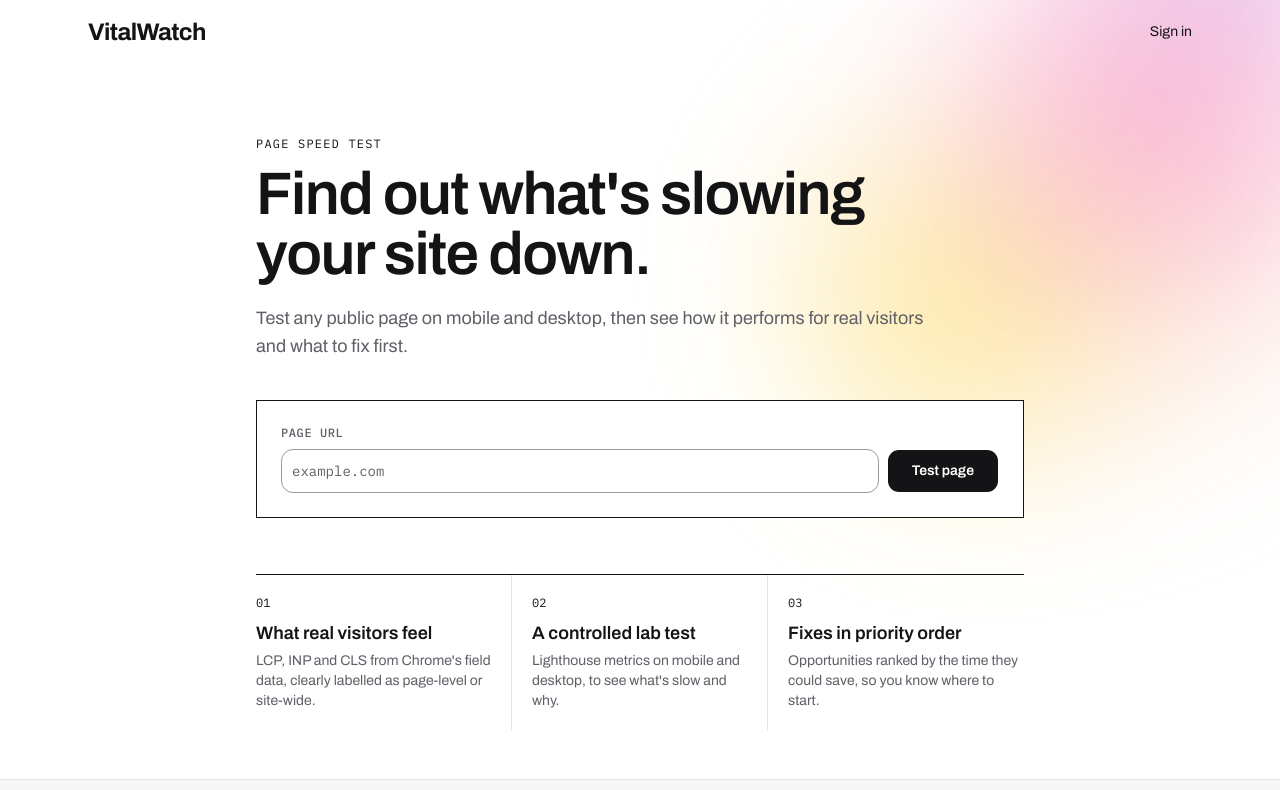
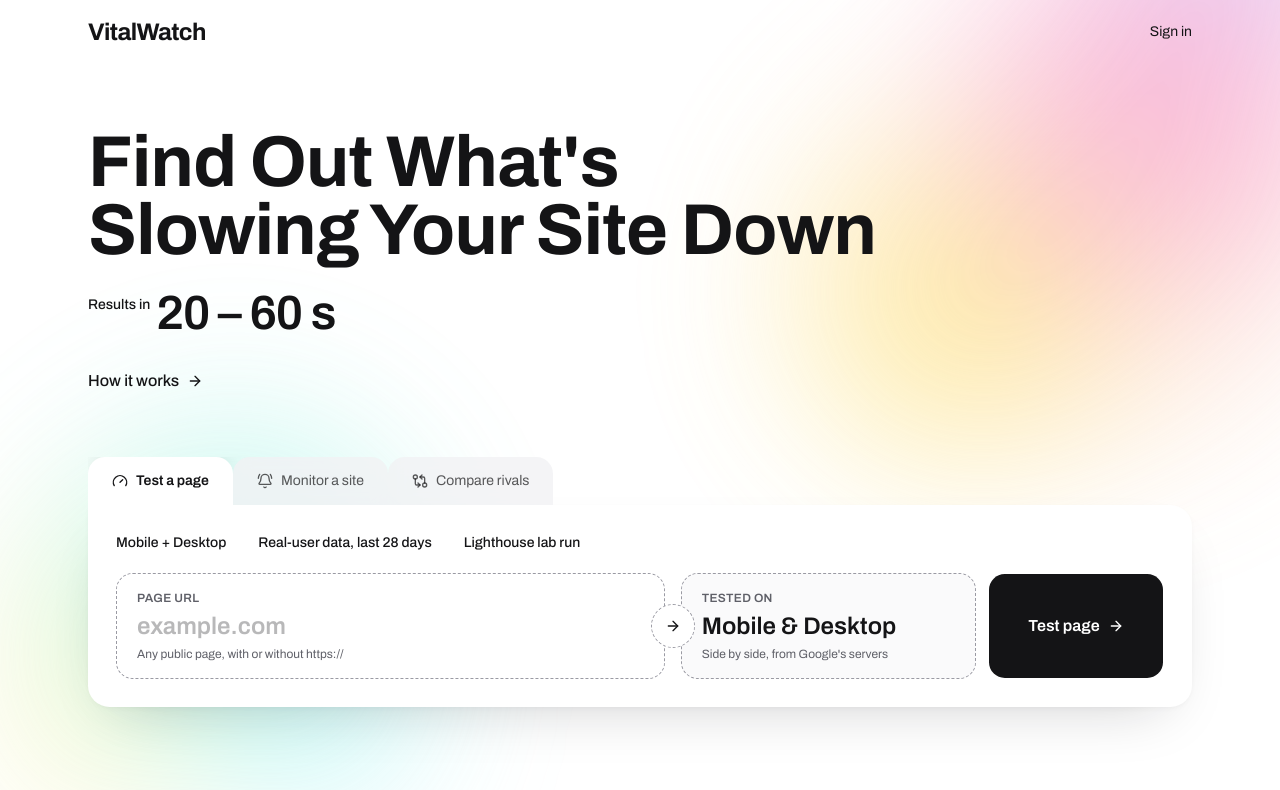
Before and after one commit to sirine2907/vitalwatch, a Next.js app: page / in a window 1280 px wide. Shown: the top 790 px of the page. Built offline with nearby package versions, Linux system fonts and the light colour scheme; no server answers.

Commit message:
Redesign the home page around a ticket-style test form
Big headline and timing figure, mode tabs on a white panel, and dashed fields for the URL and what gets tested.

```diff
--- a/src/app/(marketing)/page.tsx
+++ b/src/app/(marketing)/page.tsx
@@ -1,3 +1,6 @@
+import Link from "next/link";
+import { ArrowRight, BellRing, Gauge, GitCompareArrows } from "lucide-react";
+import { Aura } from "@/components/aura";
 import { UrlForm } from "@/components/url-form";
 
 const FEATURES = [
@@ -15,33 +18,81 @@ const FEATURES = [
   },
 ];
 
+const MODES = [
+  { label: "Test a page", icon: Gauge, href: null },
+  { label: "Monitor a site", icon: BellRing, href: "/projects" },
+  { label: "Compare rivals", icon: GitCompareArrows, href: "/projects" },
+];
+
+const MODE_TAB = "flex h-12 items-center gap-2 rounded-t-xl px-4 text-sm whitespace-nowrap sm:px-6";
+
 export default function HomePage() {
   return (
-    <div className="mx-auto max-w-3xl sm:pt-6">
-      <p className="font-mono text-xs tracking-widest text-mark uppercase">Page speed test</p>
-      <h1 className="mt-3 text-4xl font-semibold tracking-tight text-balance sm:text-6xl">
-        Find out what&apos;s slowing your site down.
+    <div className="relative">
+      <Aura blend="cool" className="top-56 -left-40 size-[480px] opacity-70 sm:size-[560px]" />
+
+      <section className="max-w-4xl sm:pt-4">
+        <h1 className="text-5xl leading-[0.95] font-bold text-balance sm:text-7xl">
+          Find Out What&apos;s Slowing Your Site Down
         </h1>
-      <p className="mt-5 max-w-2xl text-lg text-muted-foreground">
+        <p className="mt-6 flex items-start gap-1.5">
+          <span className="mt-1.5 text-sm font-medium">Results in</span>
+          <span className="text-5xl font-semibold tracking-tight tabular-nums">20 – 60 s</span>
+        </p>
+        <a href="#how-it-works" className="mt-8 inline-flex items-center gap-2 font-medium hover:underline">
+          How it works
+          <ArrowRight className="size-4" aria-hidden />
+        </a>
+      </section>
+
+      <section aria-label="Test a page" className="mt-12 sm:mt-16">
+        <nav aria-label="What you can do" className="flex overflow-x-auto">
+          {MODES.map(({ label, icon: Icon, href }) =>
+            href ? (
+              <Link
+                key={label}
+                href={href}
+                className={`${MODE_TAB} bg-muted/80 text-foreground/70 backdrop-blur-sm hover:text-foreground`}
+              >
+                <Icon className="size-4" aria-hidden />
+                {label}
+              </Link>
+            ) : (
+              <span key={label} aria-current="page" className={`${MODE_TAB} bg-card font-semibold shadow-[0_-10px_24px_-14px_rgb(20_20_22/0.25)]`}>
+                <Icon className="size-4" aria-hidden />
+                {label}
+              </span>
+            ),
+          )}
+        </nav>
+        <div className="rounded-tr-2xl rounded-b-2xl bg-card p-5 shadow-panel sm:p-7">
+          <ul className="mb-5 flex flex-wrap gap-x-8 gap-y-1 text-sm font-medium">
+            <li>Mobile + Desktop</li>
+            <li>Real-user data, last 28 days</li>
+            <li>Lighthouse lab run</li>
+          </ul>
+          <UrlForm />
+        </div>
+      </section>
+
+      <section id="how-it-works" aria-labelledby="how-heading" className="mt-20 scroll-mt-8">
+        <h2 id="how-heading" className="text-4xl font-bold sm:text-5xl">How It Works</h2>
+        <p className="mt-3 max-w-2xl text-lg text-muted-foreground">
           Test any public page on mobile and desktop, then see how it performs for real visitors and
           what to fix first.
         </p>
-
-      <div className="mt-10 border border-foreground bg-card p-5 sm:p-6">
-        <UrlForm />
-      </div>
-
-      <dl className="mt-14 grid border-t border-foreground sm:grid-cols-3 sm:divide-x sm:divide-border">
+        <dl className="mt-8 grid gap-4 sm:grid-cols-3">
           {FEATURES.map((feature, index) => (
-          <div key={feature.title} className="border-b py-5 sm:border-b-0 sm:px-5 sm:first:pl-0 sm:last:pr-0">
+            <div key={feature.title} className="rounded-xl border border-dashed border-input p-5">
               <dt>
-              <span className="block font-mono text-xs text-mark">0{index + 1}</span>
-              <span className="mt-2 block font-heading text-lg font-semibold">{feature.title}</span>
+                <span className="block text-3xl font-semibold tabular-nums">0{index + 1}</span>
+                <span className="mt-3 block text-lg font-semibold">{feature.title}</span>
               </dt>
               <dd className="mt-1 text-sm text-muted-foreground">{feature.text}</dd>
             </div>
           ))}
         </dl>
+      </section>
     </div>
   );
 }
--- a/src/app/analyze/page.tsx
+++ b/src/app/analyze/page.tsx
@@ -19,10 +19,10 @@ export default async function AnalyzePage({
 
   if (!validation.ok) {
     return (
-      <div className="mx-auto max-w-2xl">
-        <h1 className="text-2xl font-semibold tracking-tight">Test a page</h1>
-        {input && <p className="mt-2 text-poor">{validation.error}</p>}
-        <div className="mt-6">
+      <div>
+        <h1 className="text-4xl leading-none font-bold sm:text-5xl">Test a page</h1>
+        {input && <p className="mt-3 text-poor">{validation.error}</p>}
+        <div className="mt-8 rounded-2xl bg-card p-5 shadow-panel sm:p-7">
           <UrlForm defaultValue={input} />
         </div>
       </div>
--- a/src/components/url-form.tsx
+++ b/src/components/url-form.tsx
@@ -1,11 +1,13 @@
 "use client";
 
+import { ArrowRight } from "lucide-react";
 import { useRouter } from "next/navigation";
 import { useState, type FormEvent } from "react";
 import { Button } from "@/components/ui/button";
 import { Input } from "@/components/ui/input";
 import { Label } from "@/components/ui/label";
 import { validateUrl } from "@/domain/url/validate";
+import { cn } from "@/lib/utils";
 
 export function UrlForm({ defaultValue = "" }: { defaultValue?: string }) {
   const router = useRouter();
@@ -28,10 +30,18 @@ export function UrlForm({ defaultValue = "" }: { defaultValue?: string }) {
   return (
     // action and method make this a normal form until JavaScript has loaded.
     <form action="/analyze" method="get" onSubmit={submit} noValidate className="w-full">
-      <Label htmlFor="url" className="mb-2 block font-mono text-xs tracking-wider text-muted-foreground uppercase">
+      {/* Dashed "ticket" fields: the URL to fill in, then a summary of what runs. */}
+      <div className="flex flex-col gap-3 lg:flex-row">
+        <div className="flex flex-1 flex-col gap-3 sm:flex-row">
+          <div
+            className={cn(
+              "flex-[2] rounded-xl border border-dashed border-input px-5 py-4 focus-within:border-solid focus-within:border-foreground",
+              error && "border-solid border-poor",
+            )}
+          >
+            <Label htmlFor="url" className="text-xs font-semibold tracking-wide text-muted-foreground uppercase">
               Page URL
             </Label>
-      <div className="flex flex-col gap-2 sm:flex-row">
             <Input
               id="url"
               name="url"
@@ -41,11 +51,31 @@ export function UrlForm({ defaultValue = "" }: { defaultValue?: string }) {
               autoComplete="url"
               spellCheck={false}
               aria-invalid={error !== null}
-          aria-describedby={error ? "url-error" : undefined}
-          className="h-11 bg-background font-mono text-base md:text-sm"
+              aria-describedby={error ? "url-error url-hint" : "url-hint"}
+              className="mt-1 h-auto rounded-none border-0 bg-transparent p-0 text-2xl font-semibold placeholder:text-foreground/30 focus-visible:ring-0 aria-invalid:ring-0 md:text-2xl dark:bg-transparent"
             />
-        <Button type="submit" className="h-11 px-6">
+            <p id="url-hint" className="mt-1 text-xs text-muted-foreground">
+              Any public page, with or without https://
+            </p>
+          </div>
+
+          <span
+            className="z-10 -mx-[26px] hidden size-11 shrink-0 place-items-center self-center rounded-full border border-dashed border-input bg-card sm:grid"
+            aria-hidden
+          >
+            <ArrowRight className="size-4" />
+          </span>
+
+          <div className="flex-1 rounded-xl border border-dashed border-input bg-muted/40 px-5 py-4">
+            <p className="text-xs font-semibold tracking-wide text-muted-foreground uppercase">Tested on</p>
+            <p className="mt-1 text-2xl font-semibold">Mobile &amp; Desktop</p>
+            <p className="mt-1 text-xs text-muted-foreground">Side by side, from Google&apos;s servers</p>
+          </div>
+        </div>
+
+        <Button type="submit" className="h-14 gap-2 rounded-xl px-8 text-base lg:h-auto lg:w-44">
           Test page
+          <ArrowRight className="size-4" aria-hidden />
         </Button>
       </div>
       {error && (
```
Lines whose indentation alone changed are shown as unchanged.
